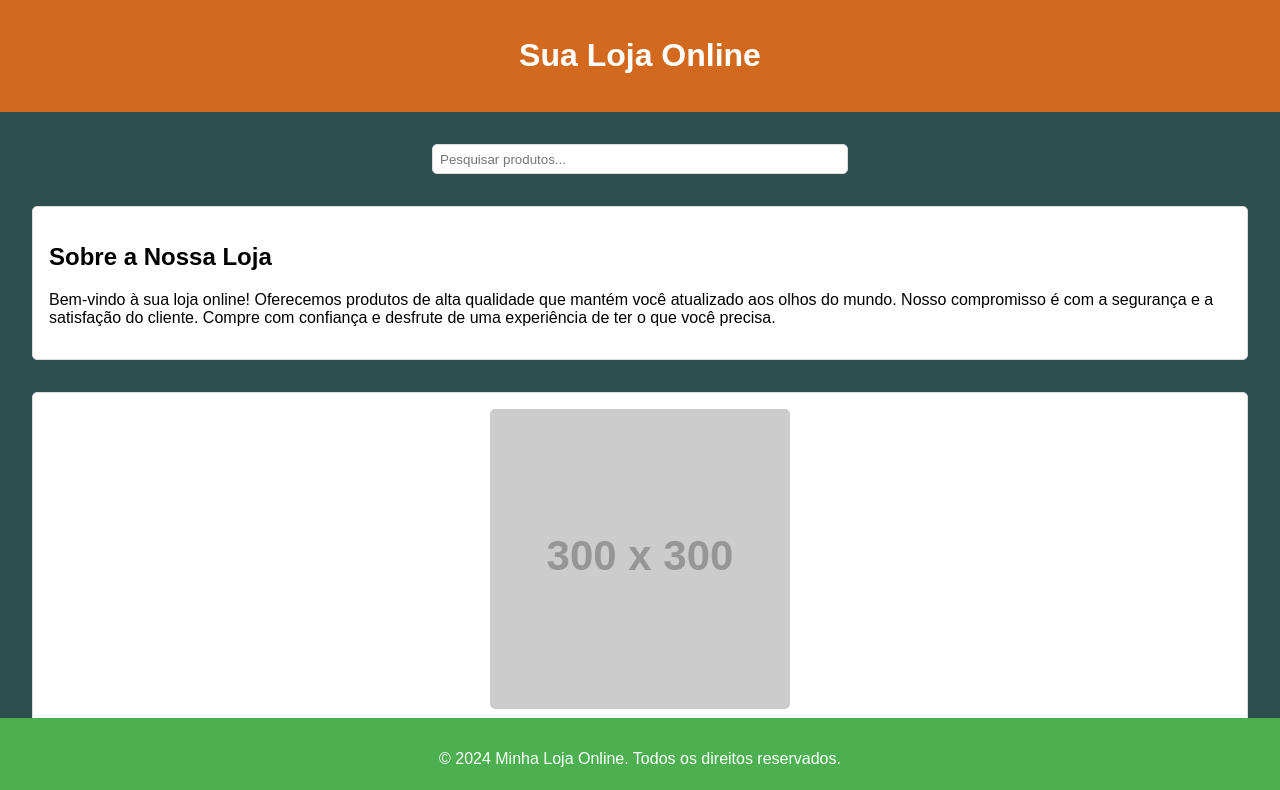
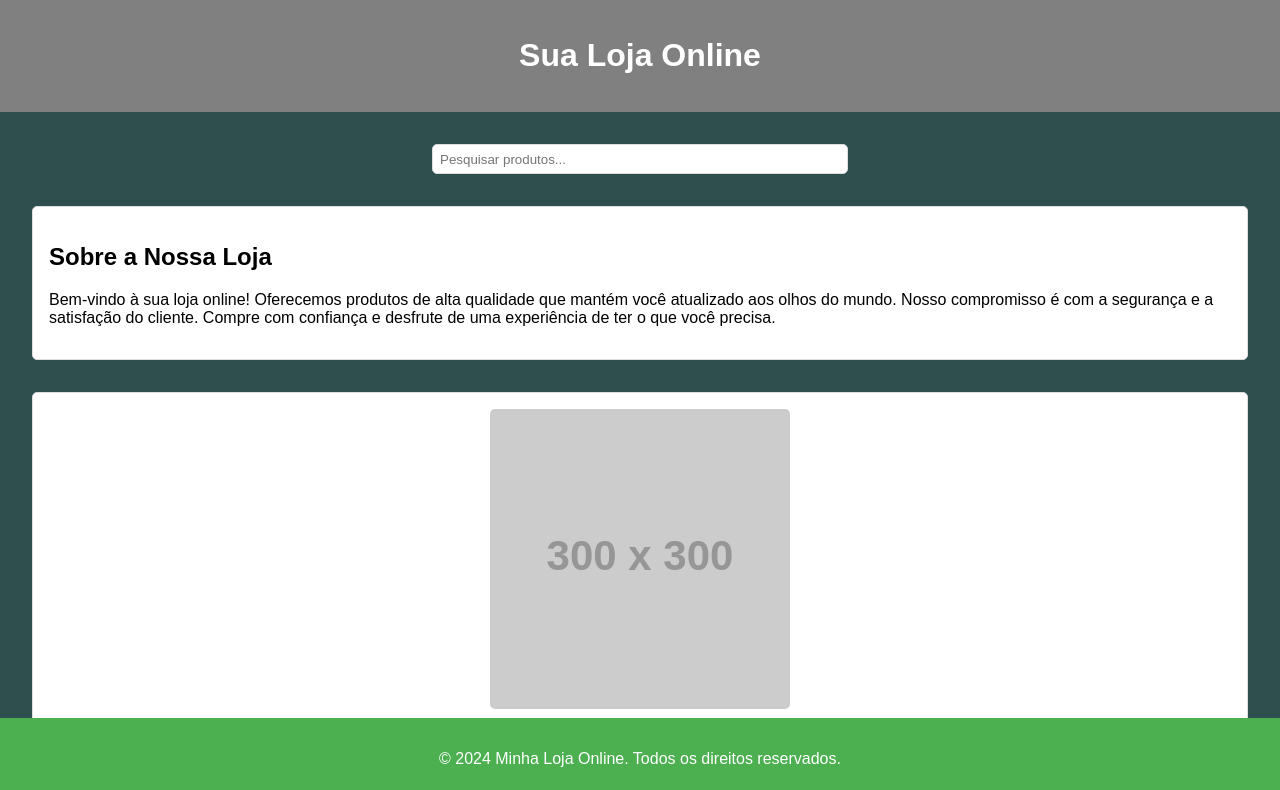
Before and after one commit to Caio-Elias-29/sua-loja-online, a plain HTML site: page index.html in a window 1280 px wide. Shown: the top 790 px of the page. Drawn offline with Linux system fonts and the light colour scheme; placeholder pictures from the web are drawn by us.

Commit message:
Update index.html

```diff
--- a/index.html
+++ b/index.html
@@ -12,7 +12,7 @@
             background-color: #2F4F4F;
         }
         header {
-            background-color: #D2691E;
+            background-color: #808080;
             color: white;
             padding: 1em 0;
             text-align: center;
```
